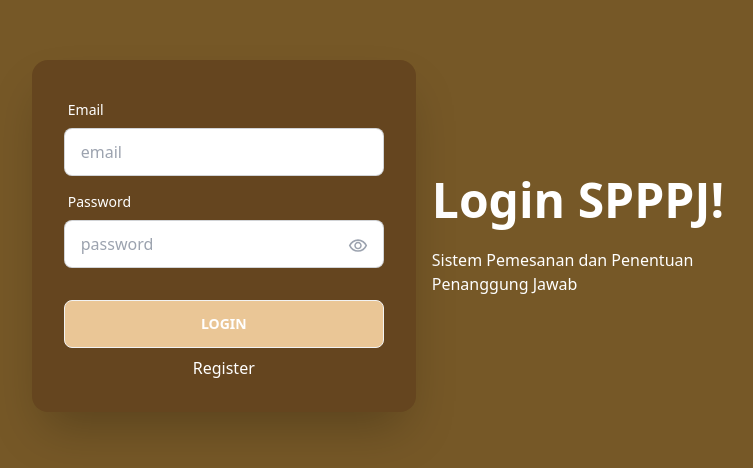
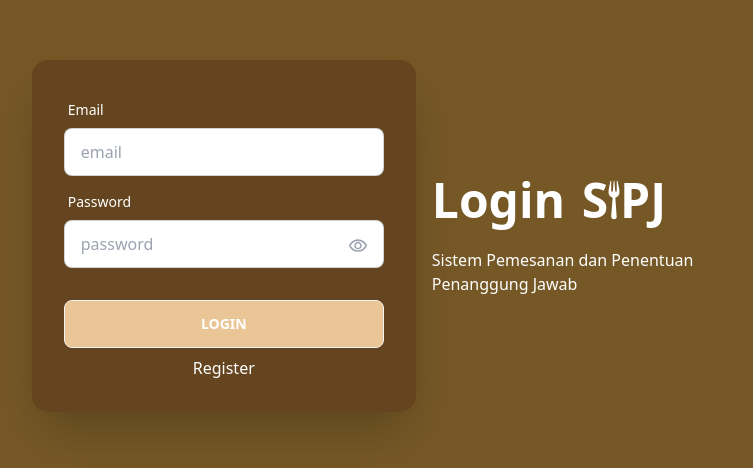
Before and after one commit to Waal28/spppj, a React (Create React App) app: page /login in a window 1280 px wide. Shown: the part 164-632 px from the top of the page, without its empty margins (230-983 px from the left). Built offline with nearby package versions, Linux system fonts and the light colour scheme.

Commit message:
ubah banyak

```diff
--- a/src/components/FooterComp/index.js
+++ b/src/components/FooterComp/index.js
@@ -4,7 +4,7 @@ export default function FooterComp() {
   return (
     <footer className="footer footer-center p-4 bg-primary text-tPrimary">
       <div>
-        <p>Copyright © 2023 - Magang MSIB Batch 5 Garuda Cyber Indonesia</p>
+        <p>Copyright © 2023 - MSIB Batch 5 Garuda Cyber Indonesia</p>
       </div>
     </footer>
   );
--- a/src/components/ModalChangePJ/index.js
+++ b/src/components/ModalChangePJ/index.js
@@ -41,7 +41,7 @@ export default function ModalChangePJ() {
         });
         try {
           await axios.get(
-            `https://blue-green-llama-robe.cyclic.app/user/set-pj/${id}`,
+            `https://backendpj-5daf09e9c27c.herokuapp.com/user/set-pj/${id}`,
             {
               headers: {
                 Authorization: Cookies.get("user"),
@@ -65,7 +65,7 @@ export default function ModalChangePJ() {
   async function getDataSetPJ() {
     try {
       const res = await axios.get(
-        "https://blue-green-llama-robe.cyclic.app/user/getAllSetPJ",
+        "https://backendpj-5daf09e9c27c.herokuapp.com/user/getAllSetPJ",
         {
           headers: {
             Authorization: Cookies.get("user"),
--- a/src/components/NavComp/index.js
+++ b/src/components/NavComp/index.js
@@ -154,7 +154,19 @@ export default function NavComp() {
           to="/"
           className="btn btn-ghost text-tPrimary normal-case text-xl font-serif font-normal"
         >
-          SPPPJ
+          S
+          <svg
+            xmlns="http://www.w3.org/2000/svg"
+            className="h-5 -m-3.5 inline"
+            viewBox="0 0 512 512"
+          >
+            <path d="M270.2 148.9c0 .1-.1.1 0 0v.1-.1z" fill="currentColor" />
+            <path
+              d="M320 166c0-43.2-15-93.2-24-133.7V32h-8l-.2 116.9c0 6.1-2.9 11.1-9 11.1-5.7 0-8-4.3-8.6-9.9-.1-.4 0-.8 0-1.2L259.9 32h-8l-9 117-.1 1.1c-.6 5.6-3.7 9.9-9.5 9.9-6.1 0-9.1-5-9.1-11.1L223.8 32h-8C207 73 192 122.9 192 166.1c0 25.7 14.6 48.1 36.7 58.2 11.2 5.1 11.3 10.3 11.3 10.3s-16 201.7-16 213.1c0 11.4 4 18.5 9.5 24s14.2 8.2 22.4 8.2h.4c8.2 0 16.8-2.7 22.4-8.2 5.5-5.5 9.3-10.9 9.3-24s-16-213.1-16-213.1-1-5 11.4-10.6c21.6-9.8 36.6-32.2 36.6-58z"
+              fill="currentColor"
+            />
+          </svg>
+          PJ
         </Link>
       </div>
       <div className="navbar-center text-tPrimary hidden lg:flex">
--- a/src/pages/dashboard/index.js
+++ b/src/pages/dashboard/index.js
@@ -21,20 +21,21 @@ export default function Dashboard() {
   ]);
 
   async function getDataPJ() {
-    axios
-      .get("https://backendpj-5daf09e9c27c.herokuapp.com/user/getAllPJ", {
+    try {
+      const res = await axios.get(
+        "https://backendpj-5daf09e9c27c.herokuapp.com/user/getAllPJ",
+        {
           headers: {
             Authorization: token,
           },
-      })
-      .then(function (res) {
-        const pj = res.data.data;
+        }
+      );
+      const pj = await res.data.data;
       setPjSarapan(pj.sarapan);
       setPjMakanSiang(pj.siang);
-      })
-      .catch(function (error) {
+    } catch (error) {
       console.log(error.response.data.errors);
-      });
+    }
   }
   useEffect(() => {
     if (token) {
--- a/src/pages/login/index.js
+++ b/src/pages/login/index.js
@@ -11,7 +11,7 @@ export default function LoginComp() {
   const [isLoading, setIsLoading] = useState(false);
 
   const navigate = useNavigate();
-  async function login(e) {
+  function login(e) {
     e.preventDefault();
 
     const email_ = e.target.email.value;
@@ -49,7 +49,27 @@ export default function LoginComp() {
       <div className="hero min-h-screen bg-secondary">
         <div className="hero-content flex-col lg:flex-row-reverse">
           <div className="text-center lg:text-left">
-            <h1 className="text-5xl font-bold text-tPrimary">Login SPPPJ!</h1>
+            <h1 className="text-5xl font-bold text-tPrimary">
+              Login{" "}
+              <span className="rounded-lg px-1 inline-block w-fit">
+                S
+                <svg
+                  xmlns="http://www.w3.org/2000/svg"
+                  className="h-11 -mx-4 -mt-2.5 inline"
+                  viewBox="0 0 512 512"
+                >
+                  <path
+                    d="M270.2 148.9c0 .1-.1.1 0 0v.1-.1z"
+                    fill="currentColor"
+                  />
+                  <path
+                    d="M320 166c0-43.2-15-93.2-24-133.7V32h-8l-.2 116.9c0 6.1-2.9 11.1-9 11.1-5.7 0-8-4.3-8.6-9.9-.1-.4 0-.8 0-1.2L259.9 32h-8l-9 117-.1 1.1c-.6 5.6-3.7 9.9-9.5 9.9-6.1 0-9.1-5-9.1-11.1L223.8 32h-8C207 73 192 122.9 192 166.1c0 25.7 14.6 48.1 36.7 58.2 11.2 5.1 11.3 10.3 11.3 10.3s-16 201.7-16 213.1c0 11.4 4 18.5 9.5 24s14.2 8.2 22.4 8.2h.4c8.2 0 16.8-2.7 22.4-8.2 5.5-5.5 9.3-10.9 9.3-24s-16-213.1-16-213.1-1-5 11.4-10.6c21.6-9.8 36.6-32.2 36.6-58z"
+                    fill="currentColor"
+                  />
+                </svg>
+                PJ
+              </span>
+            </h1>
             <p className="pt-6 text-tPrimary">
               Sistem Pemesanan dan Penentuan Penanggung Jawab
             </p>
--- a/src/pages/tentang/index.js
+++ b/src/pages/tentang/index.js
@@ -31,12 +31,25 @@ export default function Tentang() {
           <hr className="h-1 mx-auto bg-primary border-0 rounded my-3" />
           <main className="text-justify mt-6">
             <div className="text-5xl mb-1 me-6 w-fit float-left font-serif">
-              SPPPJ
+              S
+              <svg
+                xmlns="http://www.w3.org/2000/svg"
+                className="h-11 -mx-3 -mt-2.5 inline"
+                viewBox="0 0 512 512"
+              >
+                <path
+                  d="M270.2 148.9c0 .1-.1.1 0 0v.1-.1z"
+                  fill="currentColor"
+                />
+                <path
+                  d="M320 166c0-43.2-15-93.2-24-133.7V32h-8l-.2 116.9c0 6.1-2.9 11.1-9 11.1-5.7 0-8-4.3-8.6-9.9-.1-.4 0-.8 0-1.2L259.9 32h-8l-9 117-.1 1.1c-.6 5.6-3.7 9.9-9.5 9.9-6.1 0-9.1-5-9.1-11.1L223.8 32h-8C207 73 192 122.9 192 166.1c0 25.7 14.6 48.1 36.7 58.2 11.2 5.1 11.3 10.3 11.3 10.3s-16 201.7-16 213.1c0 11.4 4 18.5 9.5 24s14.2 8.2 22.4 8.2h.4c8.2 0 16.8-2.7 22.4-8.2 5.5-5.5 9.3-10.9 9.3-24s-16-213.1-16-213.1-1-5 11.4-10.6c21.6-9.8 36.6-32.2 36.6-58z"
+                  fill="currentColor"
+                />
+              </svg>
+              PJ
             </div>
             <p className="text-sm">
-              <span className="text-red-600 text-lg">S</span>istem{" "}
-              <span className="text-red-600 text-lg">P</span>emesanan dan{" "}
-              <span className="text-red-600 text-lg">P</span>enentuan{" "}
+              <span className="text-red-600 text-lg">SI</span>stem{" "}
               <span className="text-red-600 text-lg">P</span>enanggung{" "}
               <span className="text-red-600 text-lg">J</span>awab sarapan dan
               makan siang. Sistem ini dibuat berdasarkan keluh kesah seorang PJ
```
Lines whose indentation alone changed are shown as unchanged.
